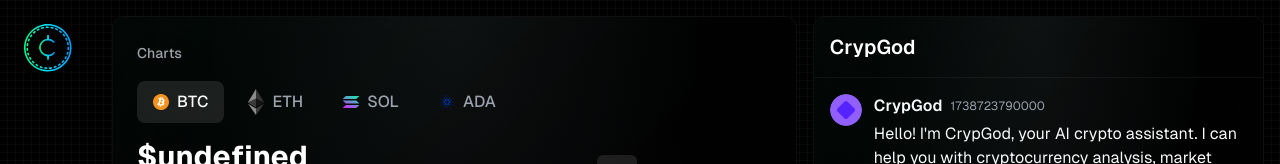
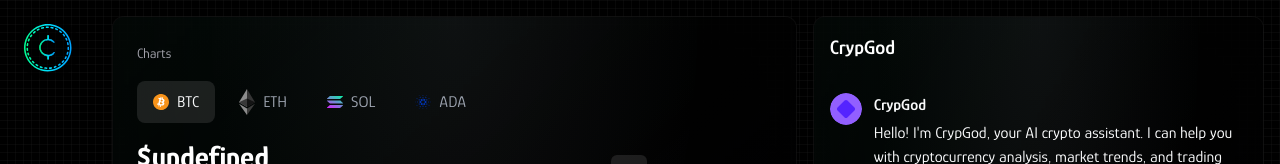
Before and after one commit to bilal-mustafa10/Cryptopia-frontend, a Next.js app: page /dashboard in a window 1280 px wide. Shown: the top 164 px of the page. Built offline with nearby package versions, Linux system fonts and the light colour scheme; no server answers.

Commit message:
feat: add Glory font and update global styles for improved typography

```diff
--- a/app/components/chat/chat.tsx
+++ b/app/components/chat/chat.tsx
@@ -195,9 +195,6 @@ export function Chat() {
           <span className="font-semibold text-foreground">
             {message.role === "user" ? "You" : "CrypGod"}
           </span>
-          <span className="text-xs text-muted-foreground">
-            {message.timestamp}
-          </span>
         </div>
         <div
           className={cn(
@@ -227,7 +224,7 @@ export function Chat() {
     <GlassCard>
       <div className="flex flex-col h-[calc(95vh)] relative">
         {/* Header */}
-        <div className="border-b p-4 flex items-center justify-between border-white/5">
+        <div className="p-4 flex items-center justify-between border-white/5">
           <h1 className="text-xl font-semibold">CrypGod</h1>
         </div>
 
--- a/app/dashboard/page.tsx
+++ b/app/dashboard/page.tsx
@@ -45,6 +45,7 @@ export default function DashboardPage() {
               activeTabs.includes("Charts") ||
               activeTabs.includes("Transactions")) && (
               <div className="sm:col-span-10 md:col-span-6 flex flex-col gap-2">
+                {/*<CryptoWidget name={'Bitcoin'} symbol={"BTC"} iconPath={"/crypto/btc.svg"} iconColor={"text-yellow-500"} change24h={-0.5} price={40000} />*/}
                 {activeTabs.includes("Charts") && <Crypto />}
                 {activeTabs.includes("Portfolio") && <CryptoWallet />}
                 {activeTabs.includes("Transactions") && <CryptoTransactions />}
--- a/app/globals.css
+++ b/app/globals.css
@@ -1,6 +1,10 @@
 @tailwind base;
 @tailwind components;
 @tailwind utilities;
+
+body {
+  font-family: "Glory", sans-serif;
+}
 
 .background {
   overflow: hidden;
--- a/app/layout.tsx
+++ b/app/layout.tsx
@@ -2,6 +2,7 @@ import { ClerkProvider } from "@clerk/nextjs";
 import "./globals.css";
 import Script from "next/script";
 import { Metadata } from "next";
+import { Glory } from "next/font/google";
 import localFont from "next/font/local";
 
 export const metadata: Metadata = {
@@ -19,6 +20,12 @@ const geistSans = localFont({
 const geistMono = localFont({
   src: "./fonts/GeistMonoVF.woff",
   variable: "--font-geist-mono",
+});
+
+const glory = Glory({
+  subsets: ["latin"], // Ensures it supports Latin characters
+  weight: ["400", "600", "700"], // Choose the weights you need
+  variable: "--font-glory", // Define a CSS variable for Tailwind
 });
 
 export default function RootLayout({
--- a/tailwind.config.js
+++ b/tailwind.config.js
@@ -78,7 +78,7 @@ module.exports = {
         },
       },
       fontFamily: {
-        sans: ["var(--font-geist-sans)"],
+        sans: ["var(--font-glory)", "sans-serif"],
         mono: ["var(--font-geist-mono)"],
       },
       borderRadius: {
```
